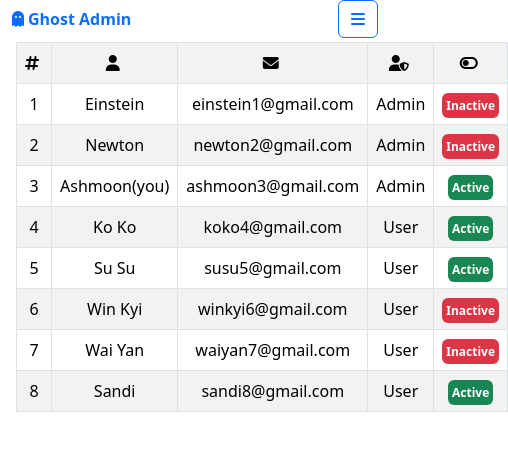
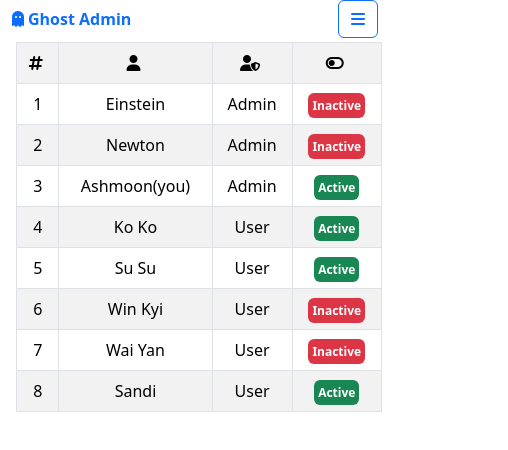
Before and after one commit to Ashmoon32/Admin-Dashboard, a plain HTML site: page users.html in a window 390 px wide. Shown: the whole page, 508 px wide, since content can reach past the window. Drawn offline with nearby package versions, Linux system fonts and the light colour scheme.

Commit message:
Remove Email column for mobile

```diff
--- a/users.html
+++ b/users.html
@@ -24,8 +24,8 @@
     <style>
         .side-nav {
             height: 100%;
-            width: 30%;
-            max-width: 320px;
+            width: 40%;
+            max-width: 350px;
             position: fixed;
             top: 0;
             left: 0;
@@ -63,8 +63,8 @@
         .side-nav a:hover {
             background-color: rgba(255,255,255,0.2);
             border-radius: 4px;
-            padding-left: 20px;
-            transition: 0.1s;
+            padding-left: 10px;
+            transition: 0.3s;
             margin-bottom: 5px;
         }
 
@@ -171,7 +171,7 @@
                 <tr>
                     <th><i class="fas fa-hashtag me-1"></i><span class="d-none d-md-inline ">ID</span></th>
                     <th><i class="fas fa-user me-1"></i><span class="d-none d-md-inline ">Name</span></th>
-                    <th><i class="fas fa-envelope me-1"></i><span class="d-none d-md-inline ">Email</span></th>
+                    <th class="d-none d-md-table-cell"><i class="fas fa-envelope me-1"></i><span class="d-none d-md-inline ">Email</span></th>
                     <th><i class="fas fa-user-shield me-1"></i><span class="d-none d-md-inline ">Role</span></th>
                     <th><i class="fas fa-toggle-off  me-1"></i><span class="d-none d-md-inline ">Status</span></th>
                     <th class="d-none d-md-table-cell"><i class="fas fa-calendar-alt me-1"></i>Joined</th>
@@ -180,17 +180,16 @@
                 <tr>
                     <td>1</td>
                     <td>Einstein</td>
-                    <td>einstein1@gmail.com</td>
+                    <td class="d-none d-md-table-cell">einstein1@gmail.com</td>
                     <td>Admin</td>
-                    <td><span class="d-lg-none d-md-none d-inline bg-danger badge p-1">Inactive</span><span
-                            class="d-none d-md-inline">Inactive</span></td>
+                    <td><span class="d-lg-none d-md-none d-inline bg-danger badge p-1">Inactive</span><span class="d-none d-md-inline">Inactive</span></td>
                     <td class="d-none d-md-table-cell">1920-05-12</td>
                     <td class="d-none d-md-table-cell"><span class="badge bg-danger p-2">1930-08-22</span></td>
                 </tr>
                 <tr>
                     <td>2</td>
                     <td>Newton</td>
-                    <td>newton2@gmail.com</td>
+                    <td class="d-none d-md-table-cell">newton2@gmail.com</td>
                     <td>Admin</td>
                     <td><span class="d-lg-none d-md-none d-inline bg-danger badge p-1">Inactive</span><span
                             class="d-none d-md-inline">Inactive</span></td>
@@ -200,7 +199,7 @@
                 <tr>
                     <td>3</td>
                     <td>Ashmoon(you)</td>
-                    <td>ashmoon3@gmail.com</td>
+                    <td class="d-none d-md-table-cell">ashmoon3@gmail.com</td>
                     <td>Admin</td>
                     <td><span class="d-lg-none d-md-none d-inline bg-success badge p-1">Active</span><span
                             class="d-none d-md-inline">Active</span></td>
@@ -210,7 +209,7 @@
                 <tr>
                     <td>4</td>
                     <td>Ko Ko</td>
-                    <td>koko4@gmail.com</td>
+                    <td class="d-none d-md-table-cell">koko4@gmail.com</td>
                     <td>User</td>
                     <td><span class="d-lg-none d-md-none d-inline bg-success badge p-1">Active</span><span
                             class="d-none d-md-inline">Active</span></td>
@@ -220,7 +219,7 @@
                 <tr>
                     <td>5</td>
                     <td>Su Su</td>
-                    <td>susu5@gmail.com</td>
+                    <td class="d-none d-md-table-cell">susu5@gmail.com</td>
                     <td>User</td>
                     <td><span class="d-lg-none d-md-none d-inline bg-success badge p-1">Active</span><span
                             class="d-none d-md-inline">Active</span></td>
@@ -230,7 +229,7 @@
                 <tr>
                     <td>6</td>
                     <td>Win Kyi</td>
-                    <td>winkyi6@gmail.com</td>
+                    <td class="d-none d-md-table-cell">winkyi6@gmail.com</td>
                     <td>User</td>
                     <td><span class="d-lg-none d-md-none d-inline bg-danger badge p-1">Inactive</span><span
                             class="d-none d-md-inline">Inactive</span></td>
@@ -240,7 +239,7 @@
                 <tr>
                     <td>7</td>
                     <td>Wai Yan</td>
-                    <td>waiyan7@gmail.com</td>
+                    <td class="d-none d-md-table-cell">waiyan7@gmail.com</td>
                     <td>User</td>
                     <td><span class="d-lg-none d-md-none d-inline bg-danger badge p-1">Inactive</span><span
                             class="d-none d-md-inline">Inactive</span></td>
@@ -250,7 +249,7 @@
                 <tr>
                     <td>8</td>
                     <td>Sandi</td>
-                    <td>sandi8@gmail.com</td>
+                    <td class="d-none d-md-table-cell">sandi8@gmail.com</td>
                     <td>User</td>
                     <td><span class="d-lg-none d-md-none d-inline bg-success badge p-1">Active</span><span
                             class="d-none d-md-inline">Active</span></td>
```
